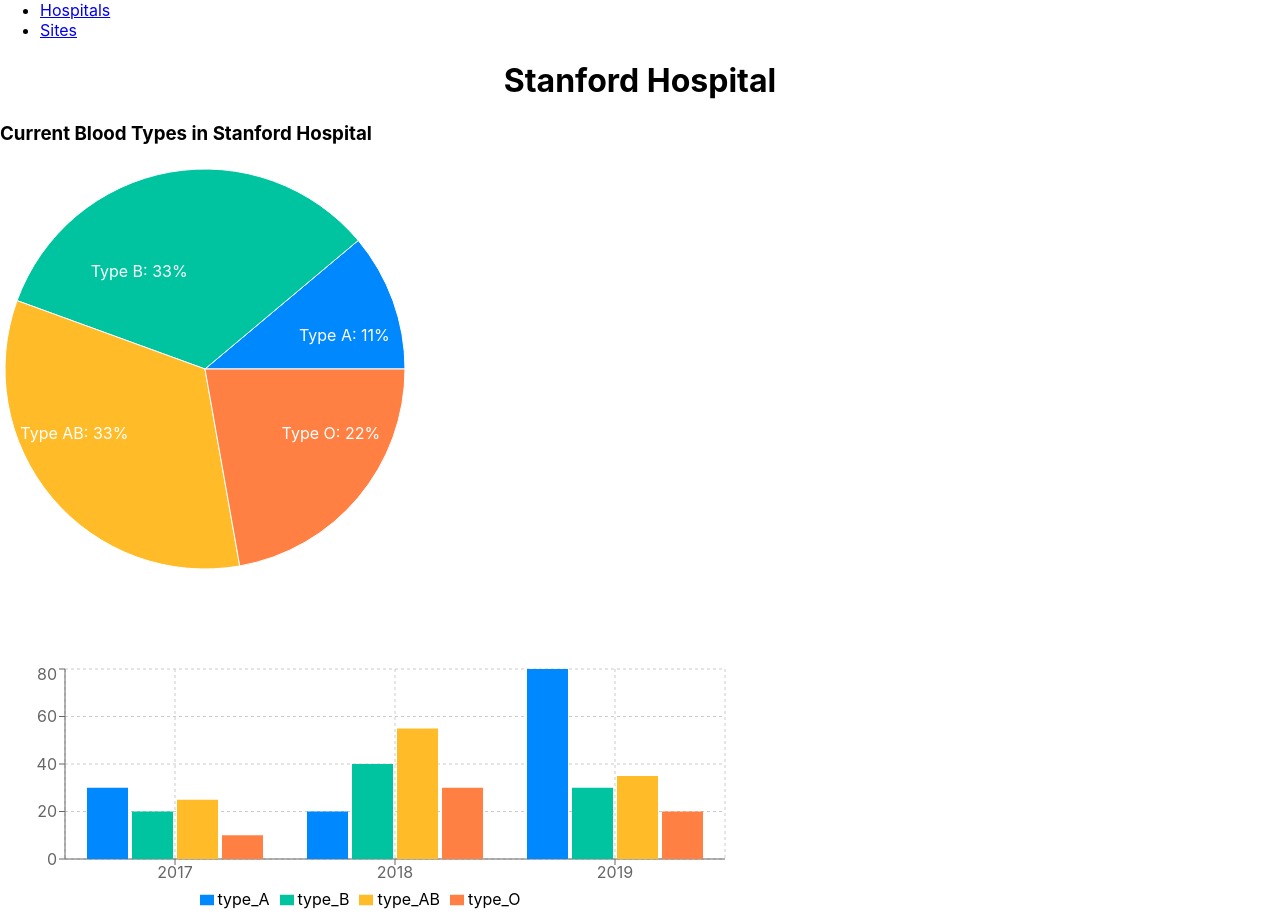
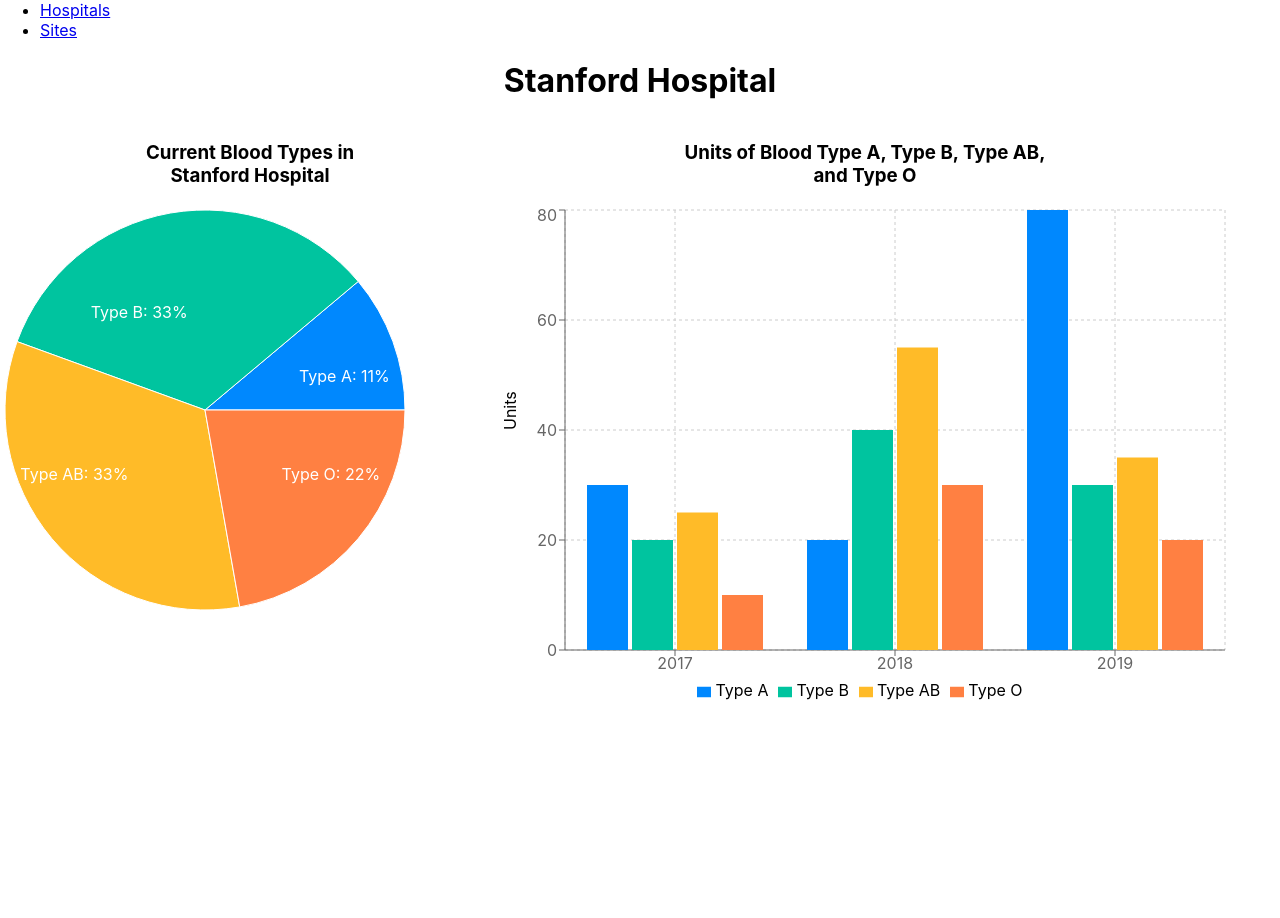
Before and after one commit to CMPE172-Team-13/Team-13, a React (Create React App) app in the folder frontend/: page / in a window 1280 px wide. Shown: the part 56-974 px from the top of the page. After the commit the page ends 800 px from the top, so only its background shows below. Built offline with nearby package versions, Linux system fonts and the light colour scheme.

Commit message:
Created css file and moved some of the styling to it

```diff
--- /dev/null
+++ b/frontend/src/pages/AnalyticsPage.css
@@ -0,0 +1,5 @@
+.centered {
+    margin: auto;
+    width: 50%;
+    text-Align: center;
+}
--- a/frontend/src/pages/AnalyticsPage.js
+++ b/frontend/src/pages/AnalyticsPage.js
@@ -4,6 +4,8 @@ import {
     BarChart, Bar, XAxis, YAxis,
     CartesianGrid, Tooltip, Legend,
   } from 'recharts';
+
+import './AnalyticsPage.css';
 
 const AnalyticsPage = props => {
     const hospital_name = "Stanford Hospital";
@@ -15,9 +17,9 @@ const AnalyticsPage = props => {
     ];
 
     const barData = [
-        { name: '2017', type_A: 30, type_B: 20, type_AB: 25, type_O: 10},
-        { name: '2018', type_A: 20, type_B: 40, type_AB: 55, type_O: 30},
-        { name: '2019', type_A: 80, type_B: 30, type_AB: 35, type_O: 20}
+        { name: '2017', "Type A": 30,"Type B": 20, "Type AB": 25, "Type O": 10},
+        { name: '2018', "Type A": 20,"Type B": 40, "Type AB": 55, "Type O": 30},
+        { name: '2019', "Type A": 80,"Type B": 30, "Type AB": 35, "Type O": 20}
     ]
 
     const COLORS = ['#0088FE', '#00C49F', '#FFBB28', '#FF8042'];
@@ -38,12 +40,12 @@ const AnalyticsPage = props => {
     };
 
         return (
-        <div>
-            <div style={{margin:"auto", width:"50%", textAlign:"center"}}>
+        <div style={{position:"relative"}}>
+            <div className="centered">
                 <h1>{hospital_name}</h1>
             </div>
-            <div style={{width: "40%"}}>
-                <div>
+            <div style={{float:"left"}}>
+                <div className="centered">
                     <h3>Current Blood Types in {hospital_name} </h3>
                 </div>
                 <PieChart width={500} height={500}>
@@ -63,17 +65,26 @@ const AnalyticsPage = props => {
                     </Pie>
                 </PieChart>
             </div>
-            <div style={{width: "60%"}}>
-            <BarChart width={730} height={250} data={barData}>
-                <CartesianGrid strokeDasharray="3 3" />
-                <XAxis dataKey="name" />
-                <YAxis />
-                <Tooltip />
-                <Legend />
-                <Bar dataKey="type_A" fill="#0088FE" />
-                <Bar dataKey="type_B" fill="#00C49F" />
-                <Bar dataKey="type_AB" fill="#FFBB28" />
-                <Bar dataKey="type_O" fill="#FF8042" />
+            <div style={{float:"left"}}>
+                <div className="centered">
+                    <h3>Units of Blood Type A, Type B, Type AB, and Type O </h3>
+                </div>
+                <BarChart width={730} height={500} data={barData}>
+                    <CartesianGrid strokeDasharray="3 3" />
+                    <XAxis dataKey="name" />
+                    <YAxis
+                        label={{
+                             value: 'Units',
+                             angle: -90,
+                             position: 'insideLeft'
+                        }}
+                    />
+                    <Tooltip />
+                    <Legend />
+                    <Bar dataKey="Type A" fill="#0088FE" />
+                    <Bar dataKey="Type B" fill="#00C49F" />
+                    <Bar dataKey="Type AB" fill="#FFBB28" />
+                    <Bar dataKey="Type O" fill="#FF8042" />
                 </BarChart>
             </div>
 
```
